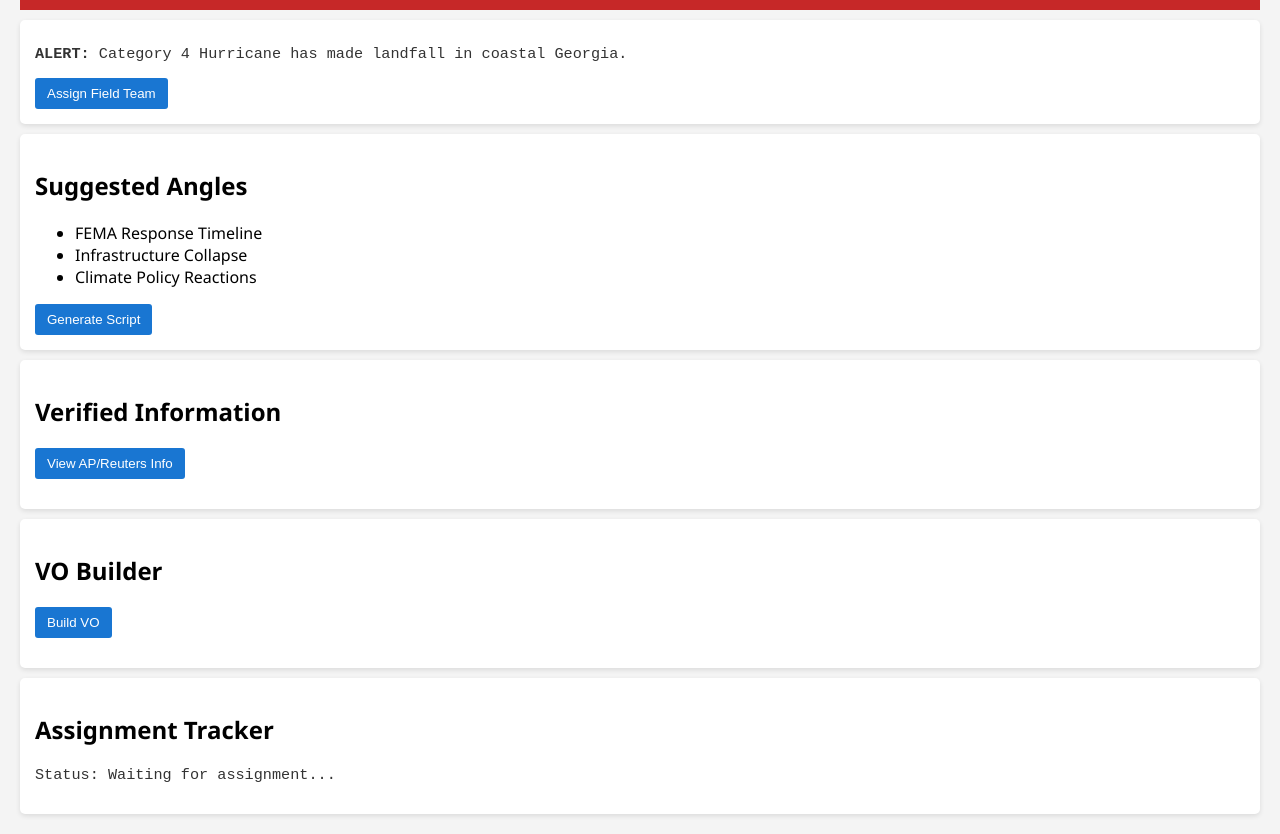
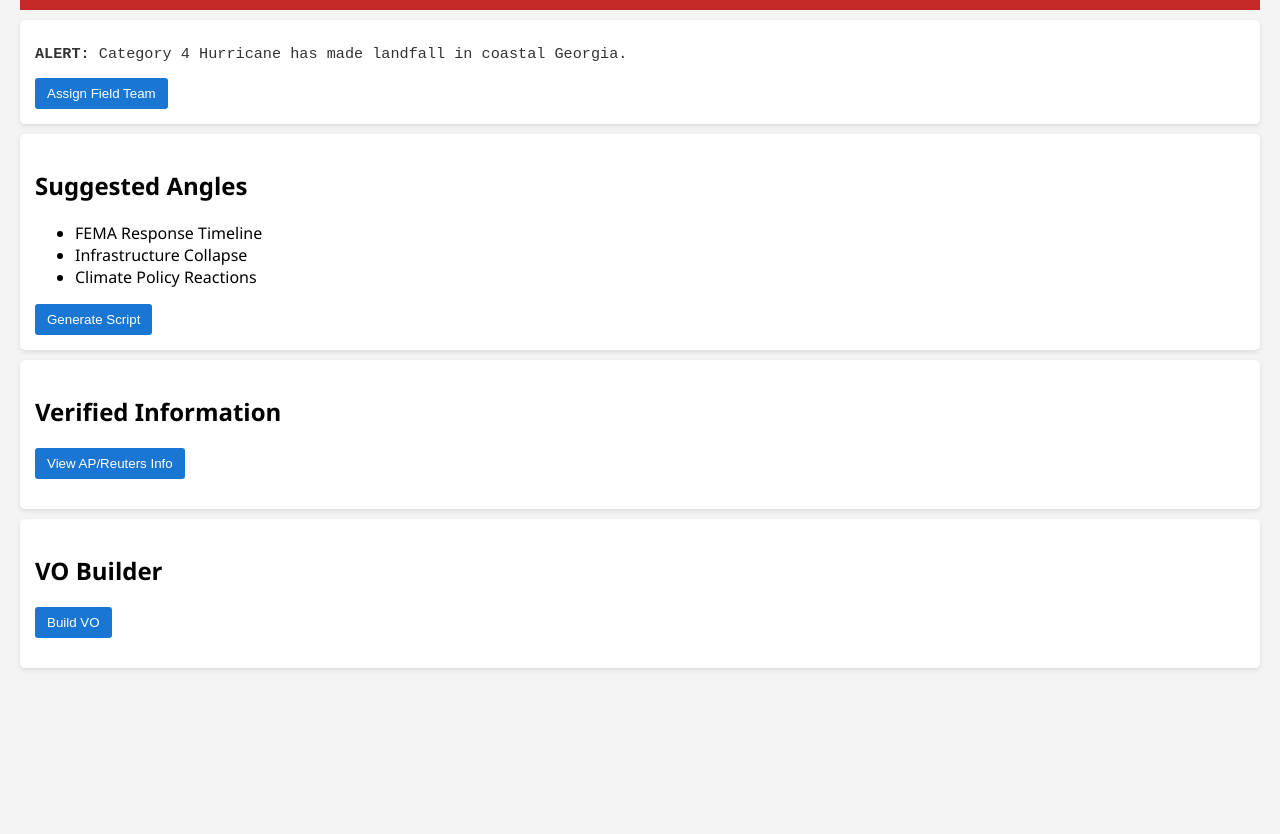
Before and after one commit to mdedmon1/presspilotai-prototype, a plain HTML site: page index.html in a window 1280 px wide. Shown: the part 116-950 px from the top of the page. After the commit the page ends 804 px from the top, so only its background shows below. Drawn offline with Linux system fonts and the light colour scheme.

Commit message:
index.html

```diff
--- a/index.html
+++ b/index.html
@@ -43,11 +43,4 @@
     <img id="voImage" src="" alt="VO Image" style="display:none; width:100%; max-width:500px; margin-top:10px; border-radius:6px;">
   </section>
 
-  <section class="assignment">
-    <h2>Assignment Tracker</h2>
-    <p id="status">Status: Waiting for assignment...</p>
-  </section>
-
-  <script src="script.js"></script>
-</body>
-</html>
+  <section class="a
```
